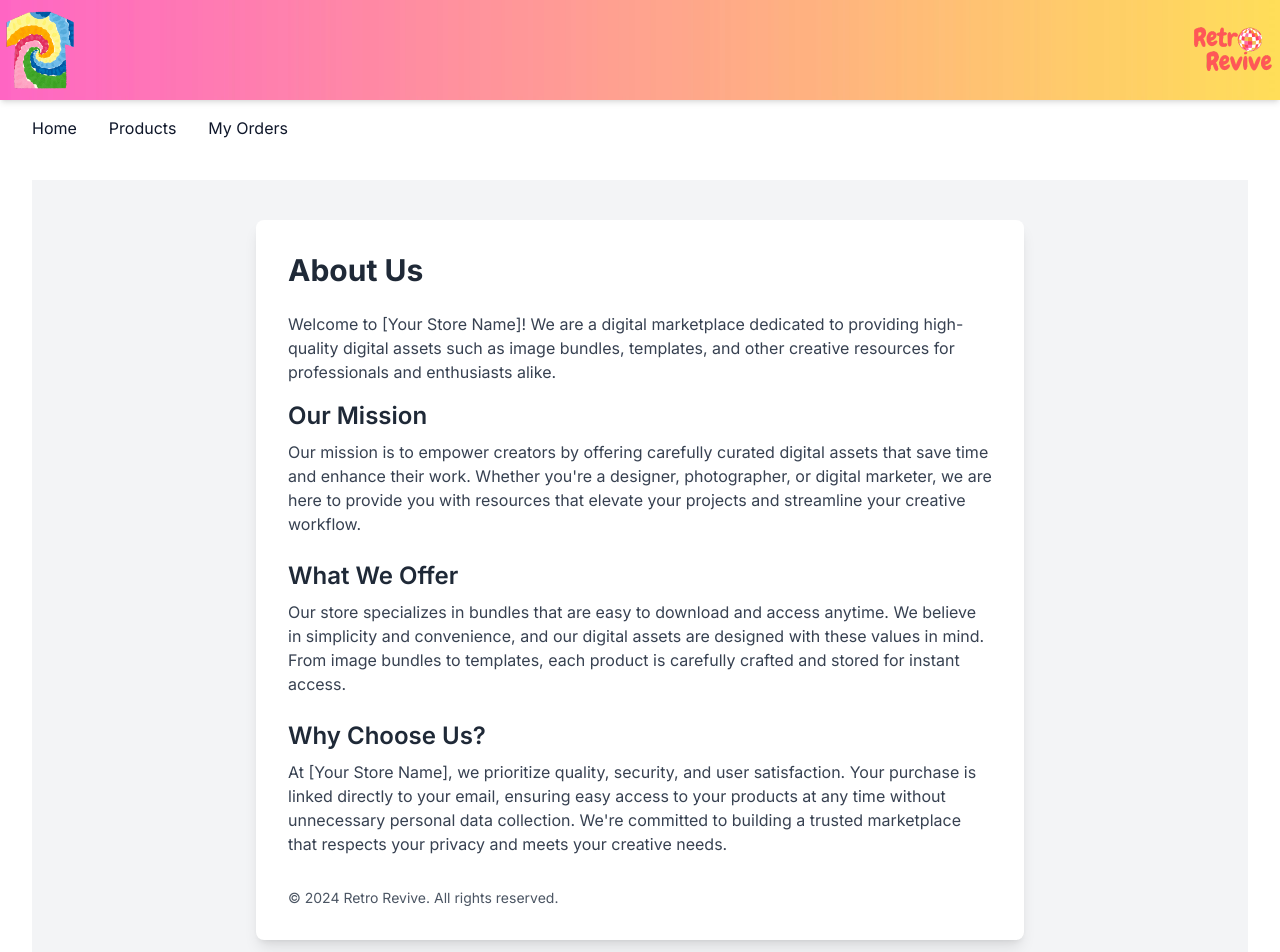
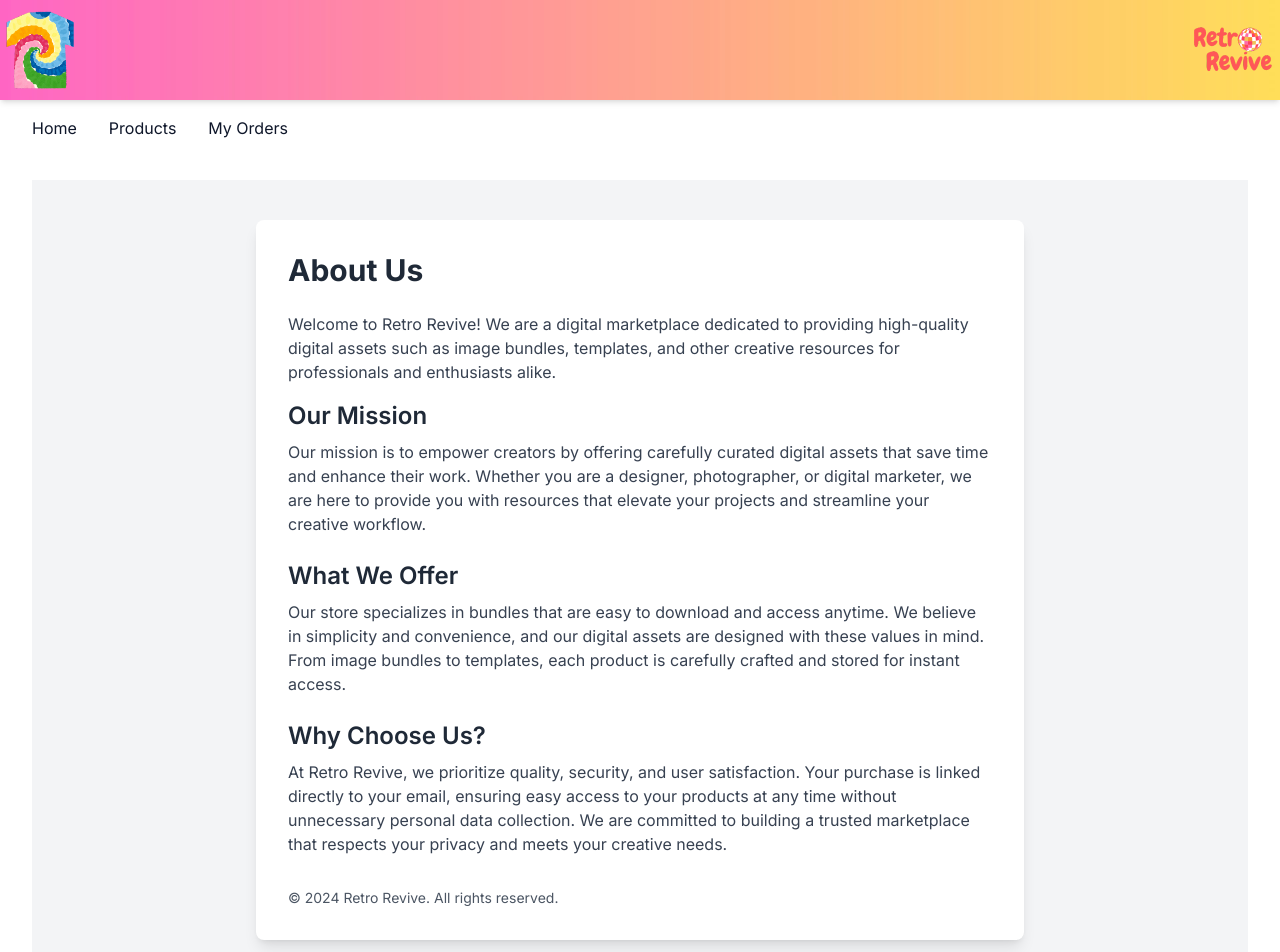
Before and after one commit to nevgauker/retroReviveStore, a Next.js app: page /about in a window 1280 px wide. Shown: the top 952 px of the page. Built offline with nearby package versions, Linux system fonts and the light colour scheme.

Commit message:
abou bugs fixes

```diff
--- a/app/(customerFacing)/about/page.tsx
+++ b/app/(customerFacing)/about/page.tsx
@@ -5,13 +5,13 @@
                 <h1 className="text-3xl font-bold text-gray-800 mb-6">About Us</h1>
 
                 <p className="text-gray-700 mb-4">
-                    Welcome to [Your Store Name]! We are a digital marketplace dedicated to providing high-quality digital assets such as image bundles, templates, and other creative resources for professionals and enthusiasts alike.
+                    Welcome to Retro Revive! We are a digital marketplace dedicated to providing high-quality digital assets such as image bundles, templates, and other creative resources for professionals and enthusiasts alike.
                 </p>
 
                 <section className="mb-6">
                     <h2 className="text-2xl font-semibold text-gray-800 mb-2">Our Mission</h2>
                     <p className="text-gray-700">
-                        Our mission is to empower creators by offering carefully curated digital assets that save time and enhance their work. Whether you're a designer, photographer, or digital marketer, we are here to provide you with resources that elevate your projects and streamline your creative workflow.
+                        Our mission is to empower creators by offering carefully curated digital assets that save time and enhance their work. Whether you are a designer, photographer, or digital marketer, we are here to provide you with resources that elevate your projects and streamline your creative workflow.
                     </p>
                 </section>
 
@@ -25,7 +25,7 @@
                 <section>
                     <h2 className="text-2xl font-semibold text-gray-800 mb-2">Why Choose Us?</h2>
                     <p className="text-gray-700">
-                        At [Your Store Name], we prioritize quality, security, and user satisfaction. Your purchase is linked directly to your email, ensuring easy access to your products at any time without unnecessary personal data collection. We're committed to building a trusted marketplace that respects your privacy and meets your creative needs.
+                        At Retro Revive, we prioritize quality, security, and user satisfaction. Your purchase is linked directly to your email, ensuring easy access to your products at any time without unnecessary personal data collection. We are committed to building a trusted marketplace that respects your privacy and meets your creative needs.
                     </p>
                 </section>
 
```
